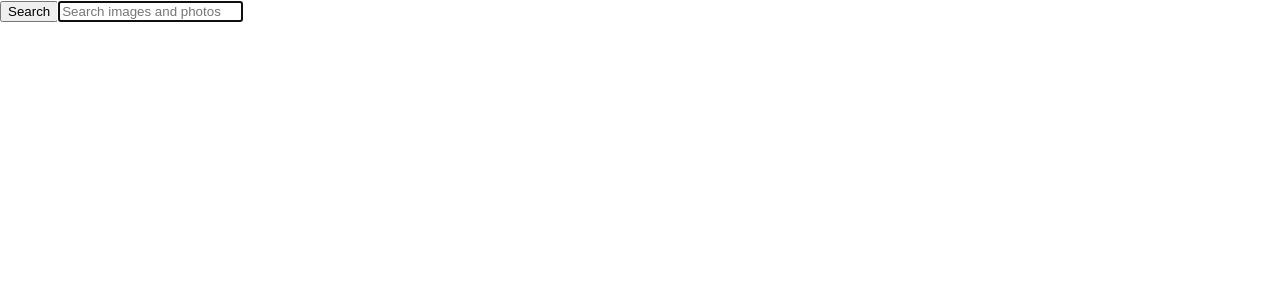
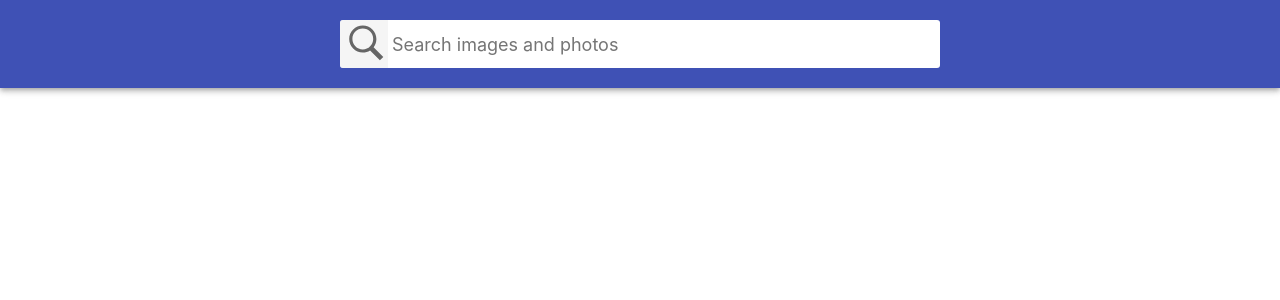
Before and after one commit to ectionboy/goit-react-hw-03-image-finder, a React (Create React App) app: page / in a window 1280 px wide. Shown: the top 300 px of the page. Built offline with nearby package versions, Linux system fonts and the light colour scheme.

Commit message:
styled SearchForm

```diff
--- a/src/components/App.jsx
+++ b/src/components/App.jsx
@@ -5,6 +5,8 @@ import { searchPhoto } from './api/imageFinder'
 import Button from './Button/Button'
 import Loader from './Loader/Loader'
 import Modal from './Modal/Modal'
+import {Appdiv} from './App.styled'
+
 export class App extends Component {
   state = {
     isloading: false,
@@ -14,7 +16,9 @@ export class App extends Component {
     btnLoadMore: false,
     showModal: false,
     selectedPhoto: null,
+    data:''
   }
+
 componentDidUpdate(_, prevState) {
   const { photoName, page } = this.state;
   if (photoName !== prevState.photoName || page !== prevState.page) {
@@ -96,7 +100,7 @@ componentDidUpdate(_, prevState) {
     const { isloading, showModal, selectedPhoto} = this.state;
      console.log(this.state)
     return (
-      <><div>
+      <><Appdiv>
       <Searchbar onSubmit={this.onSubmit} />
       {isloading && <Loader />}
       <ImageGallery photos={this.state.photos} onClickImageItem={this.onClickOpenModal}/>
@@ -106,7 +110,7 @@ componentDidUpdate(_, prevState) {
         {showModal && (
           <Modal selectedPhoto={selectedPhoto} onClose={this.closeModal} />
         )}
-        </div>
+        </Appdiv>
       </>
     )
   }
--- /dev/null
+++ b/src/components/App.styled.js
@@ -0,0 +1,8 @@
+import { styled } from 'styled-components';
+
+export const Appdiv = styled.div`
+ display: grid;
+    grid-template-columns: 1fr;
+    grid-gap: 16px;
+    padding-bottom: 24px;
+`;
--- a/src/components/Searchbar/Searchbar.jsx
+++ b/src/components/Searchbar/Searchbar.jsx
@@ -1,4 +1,5 @@
 import React, { Component } from 'react';
+import { Header, SearchForm, SearchFormButton, SearchFormInput } from './Searchbar.styled'
 
 export default class Searchbar extends Component {
   state = {
@@ -19,13 +20,15 @@ export default class Searchbar extends Component {
   });
   render() {
     return (
-      <header className="searchbar">
-        <form onSubmit={this.formSubmit} className="form">
-          <button type="submit" className="button">
-            <span className="button-label">Search</span>
-          </button>
+      <Header className="searchbar">
+        <SearchForm onSubmit={this.formSubmit} className="form">
+          <SearchFormButton type="submit" className="button">
+          <svg xmlns="http://www.w3.org/2000/svg" x="0px" y="0px" width="40" height="40" viewBox="0 0 50 50">
+<path d="M 21 3 C 11.601563 3 4 10.601563 4 20 C 4 29.398438 11.601563 37 21 37 C 24.355469 37 27.460938 36.015625 30.09375 34.34375 L 42.375 46.625 L 46.625 42.375 L 34.5 30.28125 C 36.679688 27.421875 38 23.878906 38 20 C 38 10.601563 30.398438 3 21 3 Z M 21 7 C 28.199219 7 34 12.800781 34 20 C 34 27.199219 28.199219 33 21 33 C 13.800781 33 8 27.199219 8 20 C 8 12.800781 13.800781 7 21 7 Z"></path>
+</svg>
+          </SearchFormButton>
 
-          <input
+          <SearchFormInput
             name="value"
             onChange={this.inputChange}
             className="input"
@@ -35,8 +38,8 @@ export default class Searchbar extends Component {
             placeholder="Search images and photos"
             value={this.state.value}
           />
-        </form>
-      </header>
+        </SearchForm>
+      </Header>
     );
   }
 }
--- /dev/null
+++ b/src/components/Searchbar/Searchbar.styled.js
@@ -0,0 +1,56 @@
+import { styled } from 'styled-components';
+
+export const Header = styled.div`
+  top: 0;
+  left: 0;
+  position: sticky;
+  z-index: 1100;
+  display: flex;
+  justify-content: center;
+  align-items: center;
+  min-height: 64px;
+  padding-right: 24px;
+  padding-left: 24px;
+  padding-top: 12px;
+  padding-bottom: 12px;
+  color: #fff;
+  background-color: #3f51b5;
+  box-shadow: 0px 2px 4px -1px rgba(0, 0, 0, 0.2),
+    0px 4px 5px 0px rgba(0, 0, 0, 0.14), 0px 1px 10px 0px rgba(0, 0, 0, 0.12);
+`;
+export const SearchForm = styled.form`
+  display: flex;
+  align-items: center;
+  width: 100%;
+  max-width: 600px;
+  background-color: #fff;
+  border-radius: 3px;
+  overflow: hidden;
+`;
+export const SearchFormButton = styled.button`
+  display: inline-block;
+  width: 48px;
+  height: 48px;
+  border: 0;
+  opacity: 0.6;
+  transition: opacity 250ms cubic-bezier(0.4, 0, 0.2, 1);
+  cursor: pointer;
+  outline: none;
+  &:hover{
+    opacity: 1;
+  }
+`;
+export const SearchFormInput = styled.input`
+  display: inline-block;
+  width: 100%;
+  font: inherit;
+  font-size: 20px;
+  border: none;
+  outline: none;
+  padding-left: 4px;
+  padding-right: 4px;
+  &::placeholder{
+    font: inherit;
+  font-size: 18px;
+  }
+`;
```
